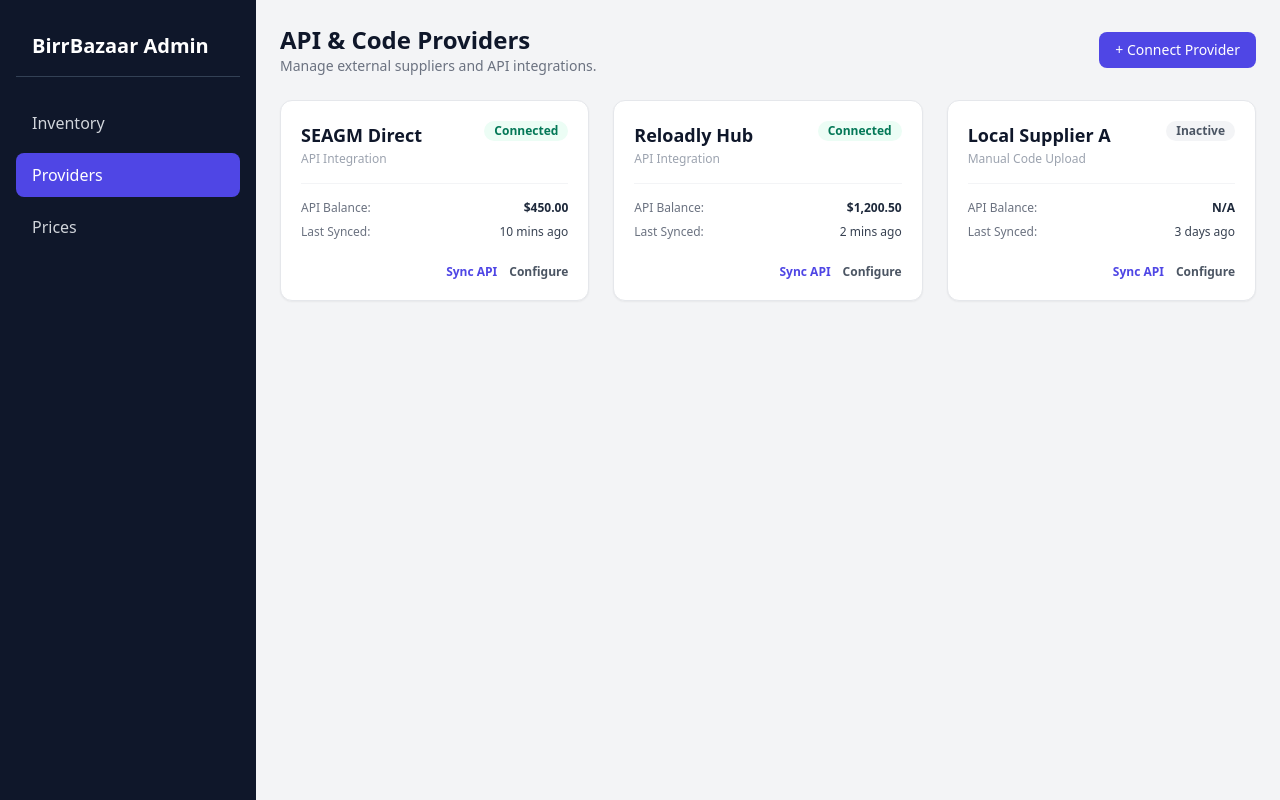
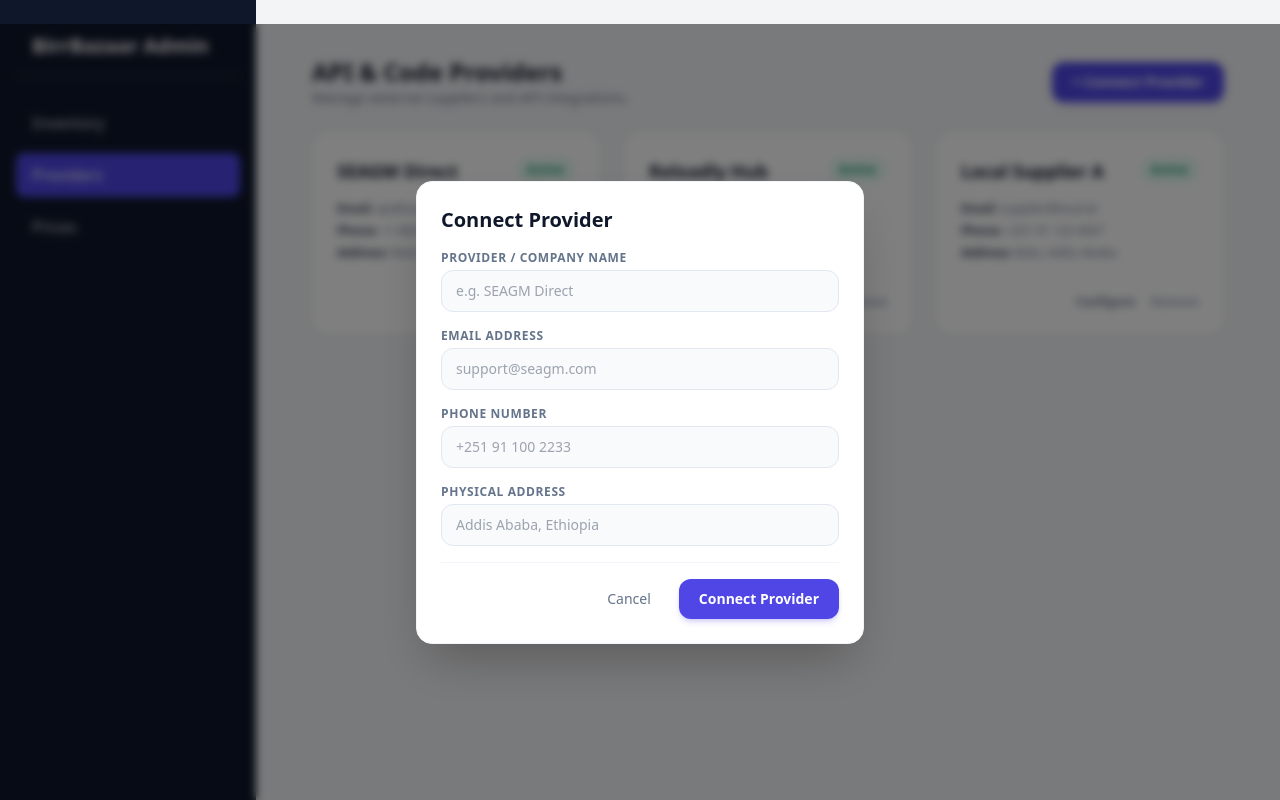
Before and after one commit to Nes-cmd/lock-dep-front, a React (Vite) app: page /admin/providers in a window 1280 px wide. Both pictures are taken after a click on the button "+ Connect Provider". Built offline with nearby package versions, Linux system fonts and the light colour scheme; no server answers; the HTML template or start-up script is replaced by a standard one.

Commit message:
fix: updated role handling from auth response and integrated providers CRUD

```diff
--- /dev/null
+++ b/src/components/admin/ProviderModal.jsx
@@ -0,0 +1,138 @@
+import React, { useState, useEffect } from 'react';
+
+export default function ProviderModal({ isOpen, onClose, onSave, initialData }) {
+  const [formData, setFormData] = useState({
+    name: '',
+    email: '',
+    phone: '',
+    address: ''
+  });
+
+  const [error, setError] = useState('');
+
+  useEffect(() => {
+    if (initialData) {
+      setFormData({
+        name: initialData.name || '',
+        email: initialData.email || '',
+        phone: initialData.phone || '',
+        address: initialData.address || ''
+      });
+    } else {
+      setFormData({ name: '', email: '', phone: '', address: '' });
+    }
+    setError('');
+  }, [initialData, isOpen]);
+
+  if (!isOpen) return null;
+
+  const handleSubmit = (e) => {
+    e.preventDefault();
+
+    if (!formData.name.trim()) {
+      setError('Provider Name is required.');
+      return;
+    }
+    if (!formData.email.trim() || !formData.email.includes('@')) {
+      setError('A valid email address is required.');
+      return;
+    }
+    if (!formData.phone.trim()) {
+      setError('Phone number is required.');
+      return;
+    }
+    if (!formData.address.trim()) {
+      setError('Address is required.');
+      return;
+    }
+
+    onSave(formData);
+    onClose();
+  };
+
+  return (
+    <div className="fixed inset-0 z-50 flex items-center justify-center bg-black/50 backdrop-blur-sm">
+      <div className="w-full max-w-md rounded-2xl bg-white p-6 text-slate-800 shadow-2xl border border-slate-100">
+        <h3 className="text-xl font-bold mb-4 text-slate-900">
+          {initialData ? 'Configure Provider' : 'Connect Provider'}
+        </h3>
+
+        {error && (
+          <div className="mb-4 rounded-lg bg-red-50 border border-red-200 p-3 text-sm text-red-600">
+            {error}
+          </div>
+        )}
+
+        <form onSubmit={handleSubmit} className="space-y-4">
+          <div>
+            <label className="block text-xs font-semibold text-slate-500 uppercase tracking-wider mb-1">
+              Provider / Company Name
+            </label>
+            <input
+              type="text"
+              placeholder="e.g. SEAGM Direct"
+              value={formData.name}
+              onChange={(e) => setFormData({ ...formData, name: e.target.value })}
+              className="w-full rounded-xl bg-slate-50 border border-slate-200 px-3.5 py-2.5 text-sm text-slate-800 focus:outline-none focus:border-indigo-600 focus:bg-white transition-all"
+            />
+          </div>
+
+          <div>
+            <label className="block text-xs font-semibold text-slate-500 uppercase tracking-wider mb-1">
+              Email Address
+            </label>
+            <input
+              type="email"
+              placeholder="support@seagm.com"
+              value={formData.email}
+              onChange={(e) => setFormData({ ...formData, email: e.target.value })}
+              className="w-full rounded-xl bg-slate-50 border border-slate-200 px-3.5 py-2.5 text-sm text-slate-800 focus:outline-none focus:border-indigo-600 focus:bg-white transition-all"
+            />
+          </div>
+
+          <div>
+            <label className="block text-xs font-semibold text-slate-500 uppercase tracking-wider mb-1">
+              Phone Number
+            </label>
+            <input
+              type="text"
+              placeholder="+251 91 100 2233"
+              value={formData.phone}
+              onChange={(e) => setFormData({ ...formData, phone: e.target.value })}
+              className="w-full rounded-xl bg-slate-50 border border-slate-200 px-3.5 py-2.5 text-sm text-slate-800 focus:outline-none focus:border-indigo-600 focus:bg-white transition-all"
+            />
+          </div>
+
+          <div>
+            <label className="block text-xs font-semibold text-slate-500 uppercase tracking-wider mb-1">
+              Physical Address
+            </label>
+            <input
+              type="text"
+              placeholder="Addis Ababa, Ethiopia"
+              value={formData.address}
+              onChange={(e) => setFormData({ ...formData, address: e.target.value })}
+              className="w-full rounded-xl bg-slate-50 border border-slate-200 px-3.5 py-2.5 text-sm text-slate-800 focus:outline-none focus:border-indigo-600 focus:bg-white transition-all"
+            />
+          </div>
+
+          <div className="flex justify-end space-x-3 pt-4 border-t border-slate-100">
+            <button
+              type="button"
+              onClick={onClose}
+              className="px-4 py-2 text-sm font-medium text-slate-500 hover:text-slate-800 transition-colors"
+            >
+              Cancel
+            </button>
+            <button
+              type="submit"
+              className="rounded-xl bg-indigo-600 px-5 py-2.5 text-sm font-semibold text-white hover:bg-indigo-700 transition-all shadow-md shadow-indigo-600/20"
+            >
+              {initialData ? 'Save Changes' : 'Connect Provider'}
+            </button>
+          </div>
+        </form>
+      </div>
+    </div>
+  );
+}
--- a/src/pages/admin/ProvidersPage.jsx
+++ b/src/pages/admin/ProvidersPage.jsx
@@ -1,61 +1,155 @@
-export default function ProvidersPage() {
-  const providers = [
-    { id: 1, name: 'SEAGM Direct', type: 'API Integration', status: 'Connected', balance: '$450.00', lastSync: '10 mins ago' },
-    { id: 2, name: 'Reloadly Hub', type: 'API Integration', status: 'Connected', balance: '$1,200.50', lastSync: '2 mins ago' },
-    { id: 3, name: 'Local Supplier A', type: 'Manual Code Upload', status: 'Inactive', balance: 'N/A', lastSync: '3 days ago' },
+import React, { useState, useEffect } from 'react';
+import axios from 'axios';
+import ProviderModal from '../../components/admin/ProviderModal';
+
+// Adjust base API URL if needed (e.g., http://localhost:5000/api/providers)
+const API_URL = 'http://localhost:5000/api/providers';
+
+const MOCK_PROVIDERS = [
+  { id: 1, name: 'SEAGM Direct', email: 'api@seagm.com', phone: '+1 800 555 0199', address: 'Main Gateway HQ' },
+  { id: 2, name: 'Reloadly Hub', email: 'support@reloadly.com', phone: '+1 800 555 0122', address: 'API Hub North' },
+  { id: 3, name: 'Local Supplier A', email: 'supplier@local.et', phone: '+251 91 123 4567', address: 'Bole, Addis Ababa' }
 ];
 
+export default function ProvidersPage() {
+  const [providers, setProviders] = useState(MOCK_PROVIDERS);
+  const [isModalOpen, setIsModalOpen] = useState(false);
+  const [selectedProvider, setSelectedProvider] = useState(null);
+  const [loading, setLoading] = useState(false);
+
+  // Fetch providers on load
+  const fetchProviders = async () => {
+    setLoading(true);
+    try {
+      const response = await axios.get(API_URL);
+      if (response.data && Array.isArray(response.data)) {
+        setProviders(response.data);
+      }
+    } catch (error) {
+      console.warn('Backend unavailable, using mock data:', error.message);
+    } finally {
+      setLoading(false);
+    }
+  };
+
+  useEffect(() => {
+    fetchProviders();
+  }, []);
+
+  const handleOpenAddModal = () => {
+    setSelectedProvider(null);
+    setIsModalOpen(true);
+  };
+
+  const handleOpenEditModal = (provider) => {
+    setSelectedProvider(provider);
+    setIsModalOpen(true);
+  };
+
+  // CREATE / UPDATE
+  const handleSaveProvider = async (formData) => {
+    if (selectedProvider) {
+      // UPDATE (PUT /:id)
+      try {
+        const res = await axios.put(`${API_URL}/${selectedProvider.id}`, formData);
+        setProviders(prev => prev.map(p => p.id === selectedProvider.id ? res.data : p));
+      } catch (err) {
+        console.warn('Backend error on update, updating locally:', err.message);
+        setProviders(prev => prev.map(p => p.id === selectedProvider.id ? { ...p, ...formData } : p));
+      }
+    } else {
+      // CREATE (POST /)
+      try {
+        const res = await axios.post(API_URL, formData);
+        setProviders(prev => [...prev, res.data]);
+      } catch (err) {
+        console.warn('Backend error on create, adding locally:', err.message);
+        setProviders(prev => [...prev, { id: Date.now(), ...formData }]);
+      }
+    }
+  };
+
+  // DELETE
+  const handleDeleteProvider = async (id) => {
+    if (!window.confirm('Are you sure you want to delete this provider?')) return;
+
+    try {
+      await axios.delete(`${API_URL}/${id}`);
+      setProviders(prev => prev.filter(p => p.id !== id));
+    } catch (err) {
+      console.warn('Backend error on delete, removing locally:', err.message);
+      setProviders(prev => prev.filter(p => p.id !== id));
+    }
+  };
+
   return (
-    <div className="space-y-6">
+    <div className="p-8 space-y-6 max-w-7xl mx-auto">
       {/* Header */}
-      <div className="flex flex-col sm:flex-row sm:items-center justify-between gap-4">
+      <div className="flex items-center justify-between">
         <div>
           <h1 className="text-2xl font-bold text-slate-900">API & Code Providers</h1>
-          <p className="text-sm text-gray-500">Manage external suppliers and API integrations.</p>
+          <p className="text-sm text-slate-500">Manage external suppliers and API integrations.</p>
         </div>
-        <button className="bg-indigo-600 hover:bg-indigo-700 text-white font-medium px-4 py-2 rounded-lg text-sm transition-colors self-start sm:self-auto">
+        <button
+          onClick={handleOpenAddModal}
+          className="rounded-xl bg-indigo-600 px-5 py-2.5 text-sm font-semibold text-white hover:bg-indigo-700 transition-all shadow-md shadow-indigo-600/20"
+        >
           + Connect Provider
         </button>
       </div>
 
-      {/* Providers Grid */}
+      {/* Grid of Provider Cards */}
+      {loading ? (
+        <div className="text-slate-500 text-sm py-8">Loading providers...</div>
+      ) : (
         <div className="grid grid-cols-1 md:grid-cols-2 lg:grid-cols-3 gap-6">
-        {providers.map((prov) => (
-          <div key={prov.id} className="bg-white rounded-xl border border-gray-200 p-5 shadow-sm flex flex-col justify-between space-y-4">
+          {providers.map((provider) => (
+            <div
+              key={provider.id}
+              className="rounded-2xl bg-white p-6 shadow-sm border border-slate-100 flex flex-col justify-between hover:shadow-md transition-shadow"
+            >
               <div>
-              <div className="flex justify-between items-start">
-                <div>
-                  <h3 className="font-bold text-slate-900 text-lg">{prov.name}</h3>
-                  <p className="text-xs text-gray-400 mt-0.5">{prov.type}</p>
-                </div>
-                <span
-                  className={`text-xs font-semibold px-2.5 py-0.5 rounded-full ${
-                    prov.status === 'Connected' ? 'bg-emerald-50 text-emerald-700' : 'bg-gray-100 text-gray-600'
-                  }`}
-                >
-                  {prov.status}
+                <div className="flex items-start justify-between mb-2">
+                  <h3 className="text-lg font-bold text-slate-900">{provider.name}</h3>
+                  <span className="inline-flex items-center rounded-full bg-emerald-50 px-2.5 py-1 text-xs font-semibold text-emerald-600 border border-emerald-100">
+                    Active
                   </span>
                 </div>
 
-              <div className="mt-4 pt-4 border-t border-gray-100 space-y-2">
-                <div className="flex justify-between text-xs">
-                  <span className="text-gray-500">API Balance:</span>
-                  <span className="font-bold text-slate-800">{prov.balance}</span>
-                </div>
-                <div className="flex justify-between text-xs">
-                  <span className="text-gray-500">Last Synced:</span>
-                  <span className="text-gray-700">{prov.lastSync}</span>
-                </div>
+                <div className="space-y-1.5 text-xs text-slate-500 my-4">
+                  <p><span className="font-semibold text-slate-700">Email:</span> {provider.email}</p>
+                  <p><span className="font-semibold text-slate-700">Phone:</span> {provider.phone}</p>
+                  <p><span className="font-semibold text-slate-700">Address:</span> {provider.address}</p>
                 </div>
               </div>
 
-            <div className="flex items-center justify-end space-x-3 pt-2">
-              <button className="text-xs text-indigo-600 font-semibold hover:underline">Sync API</button>
-              <button className="text-xs text-gray-600 font-semibold hover:underline">Configure</button>
+              {/* Action Buttons */}
+              <div className="flex items-center justify-end space-x-4 pt-4 border-t border-slate-100 text-xs font-semibold">
+                <button
+                  onClick={() => handleOpenEditModal(provider)}
+                  className="text-slate-500 hover:text-indigo-600 transition-colors"
+                >
+                  Configure
+                </button>
+                <button
+                  onClick={() => handleDeleteProvider(provider.id)}
+                  className="text-slate-400 hover:text-red-600 transition-colors"
+                >
+                  Remove
+                </button>
               </div>
             </div>
           ))}
         </div>
+      )}
+
+      {/* Modal */}
+      <ProviderModal
+        isOpen={isModalOpen}
+        onClose={() => setIsModalOpen(false)}
+        onSave={handleSaveProvider}
+        initialData={selectedProvider}
+      />
     </div>
   );
 }
--- a/src/services/api.js
+++ b/src/services/api.js
@@ -2,7 +2,7 @@
 
 // Base Axios instance
 const API = axios.create({
-  baseURL: 'api',
+  baseURL: 'http://team1-api.primetrustx.com/api',
   headers: {
     'Content-Type': 'application/json',
   },
```
Also changed, not shown: src/pages/Login.jsx (+19 -12 lines), src/pages/Signup.jsx (+36 -6 lines). Lines whose indentation alone changed are shown as unchanged.
